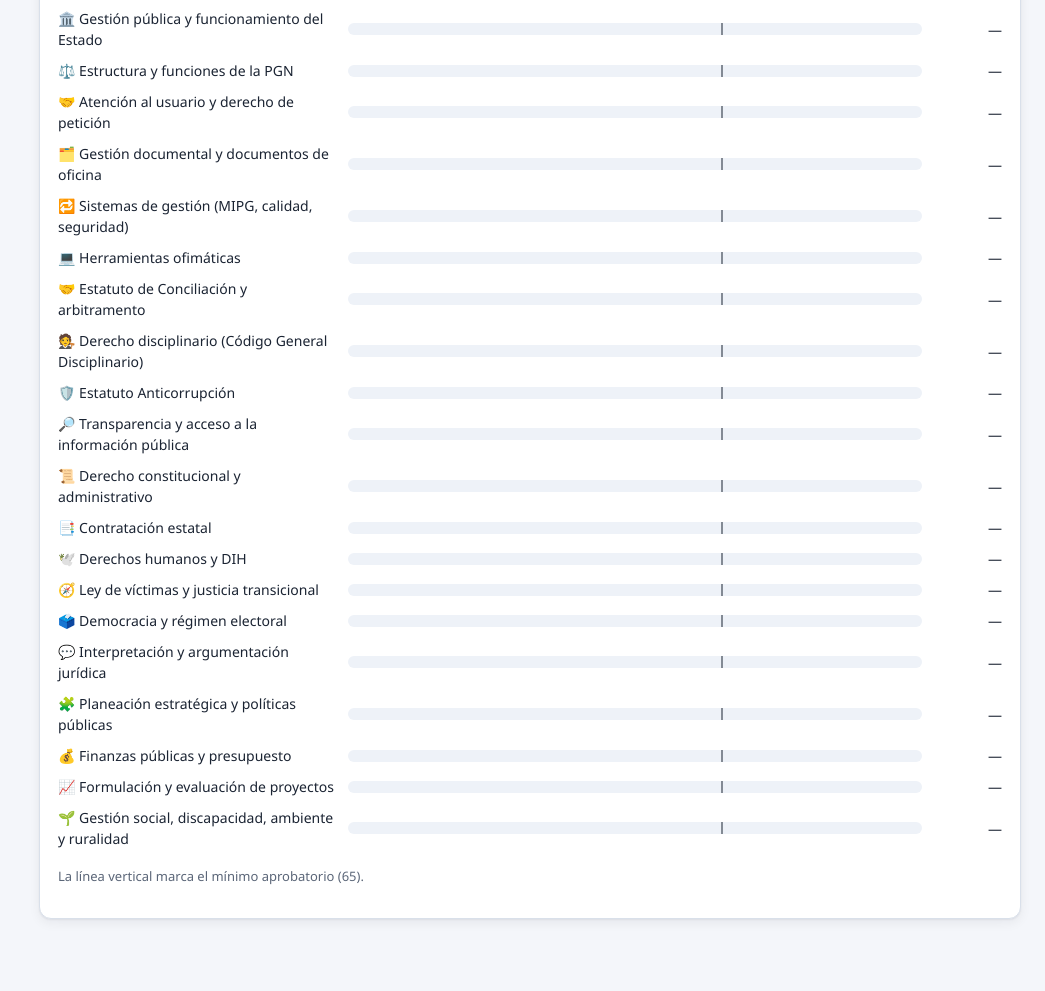
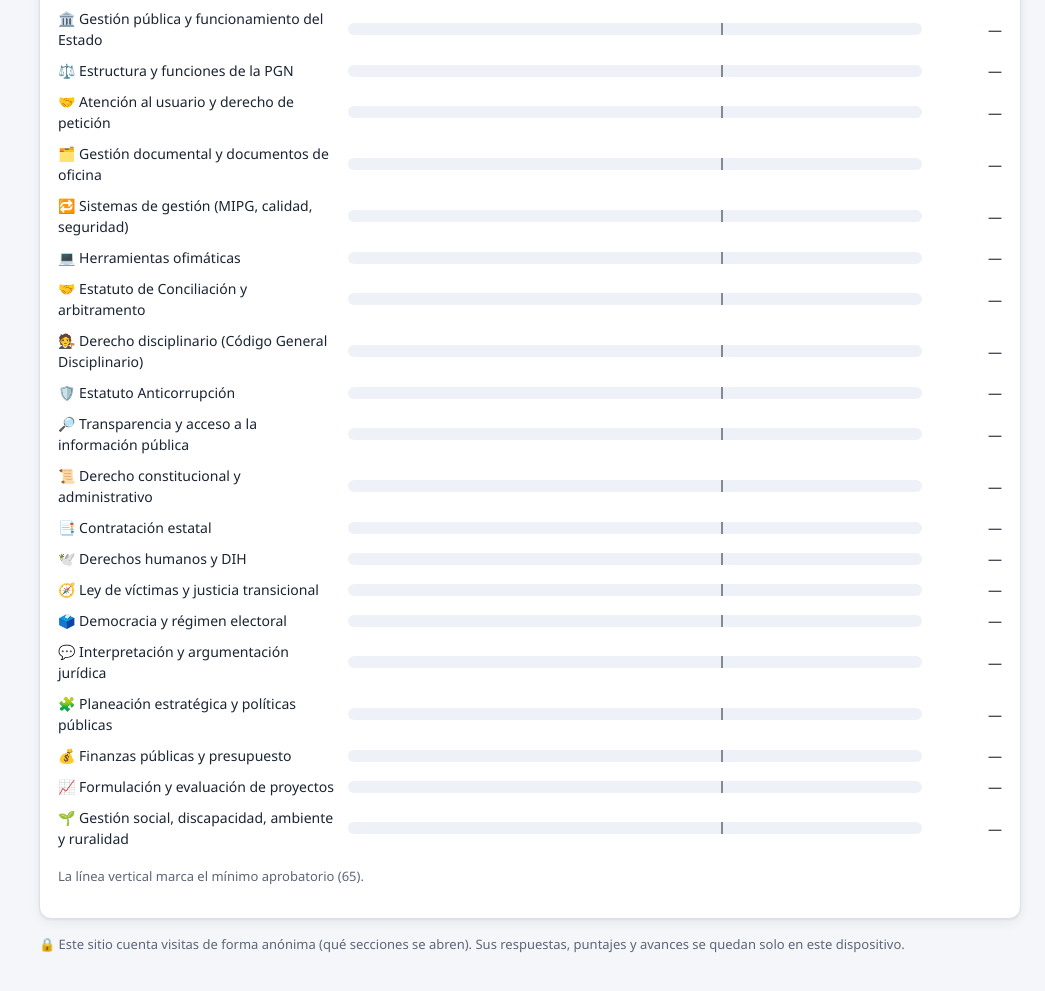
Before and after one commit to Cesar-1a/Marcelita, a plain HTML site: page index.html in a window 1280 px wide. Shown: the part 1394-2385 px from the top of the page, without its empty margins (235-1280 px from the left). Before the commit the page ends 2353 px from the top, so only its background shows below. Drawn offline with Linux system fonts and the light colour scheme.

Commit message:
Add files via upload

```diff
--- a/index.html
+++ b/index.html
@@ -59,6 +59,7 @@
 <script src="js/banco143_a.js?v=2"></script>
 <script src="js/banco143_b.js?v=2"></script>
 <script src="js/banco143_comp.js?v=2"></script>
-<script src="js/app.js?v=2"></script>
+<script src="js/visitas.js?v=1"></script>
+<script src="js/app.js?v=2-gc"></script>
 </body>
 </html>
--- a/js/app.js
+++ b/js/app.js
@@ -172,7 +172,8 @@
         <h3>Desempeño por eje temático</h3>
         ${bars(Object.keys(EJES).map(k => { const s = stats(q => q.eje === k); return { l: EJES[k].ic + ' ' + EJES[k].n, s: s.n ? `(${s.n})` : '', v: s.p, na: !s.n }; }), { th: 65 })}
         <p class="small muted">La línea vertical marca el mínimo aprobatorio (65).</p>
-      </div>`;
+      </div>
+      ${window.VISITAS && window.VISITAS.codigo ? `<p class="small muted">🔒 Este sitio cuenta visitas de forma anónima (qué secciones se abren). Sus respuestas, puntajes y avances se quedan solo en este dispositivo.</p>` : ''}`;
     const w = $('#goWeak'); if (w) w.onclick = () => startPractice({ ejes: [ejeStats[0].k], n: 10 });
   };
 
--- /dev/null
+++ b/js/visitas.js
@@ -0,0 +1,25 @@
+/* Contador de visitas anónimo con GoatCounter (https://www.goatcounter.com).
+   Para activarlo, escriba entre las comillas el código de su sitio en GoatCounter
+   (lo que va antes de ".goatcounter.com"). Si se deja vacío, no se cuenta nada.
+   "prefijo" separa cada convocatoria en el panel (p. ej. /217/simulacro, /388/simulacro).
+   Se registra solo qué sección se abre; nunca respuestas, puntajes ni datos personales.
+   GoatCounter no cuenta las visitas desde localhost (pruebas en el computador). */
+window.VISITAS = { codigo: 'simuladorpgn', prefijo: '143' };
+
+(function () {
+  const codigo = (window.VISITAS.codigo || '').trim();
+  if (!codigo) return;
+  window.goatcounter = { no_onload: true };
+  const pre = (window.VISITAS.prefijo || '').trim();
+  const seccion = () => (pre ? '/' + pre : '') + '/' + ((location.hash || '#inicio').slice(1).split('/')[0] || 'inicio');
+  const contar = () => {
+    try { if (window.goatcounter.count) window.goatcounter.count({ path: seccion(), title: document.title }); } catch (e) { /* sin conexión: se ignora */ }
+  };
+  const s = document.createElement('script');
+  s.async = true;
+  s.src = 'https://gc.zgo.at/count.js';
+  s.dataset.goatcounter = 'https://' + encodeURIComponent(codigo) + '.goatcounter.com/count';
+  s.onload = contar;
+  document.head.appendChild(s);
+  window.addEventListener('hashchange', contar);
+})();
```
Also changed, not shown: 1 other file.
